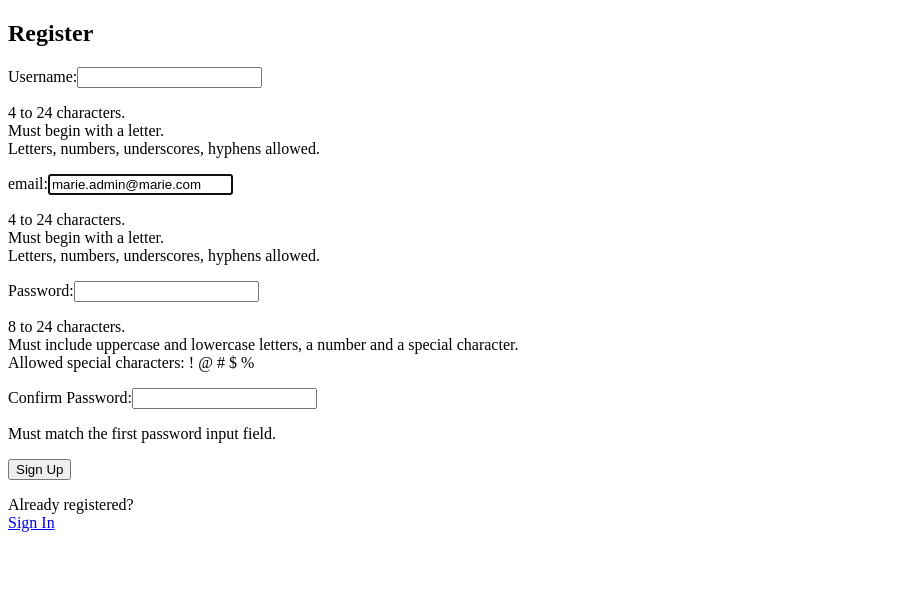
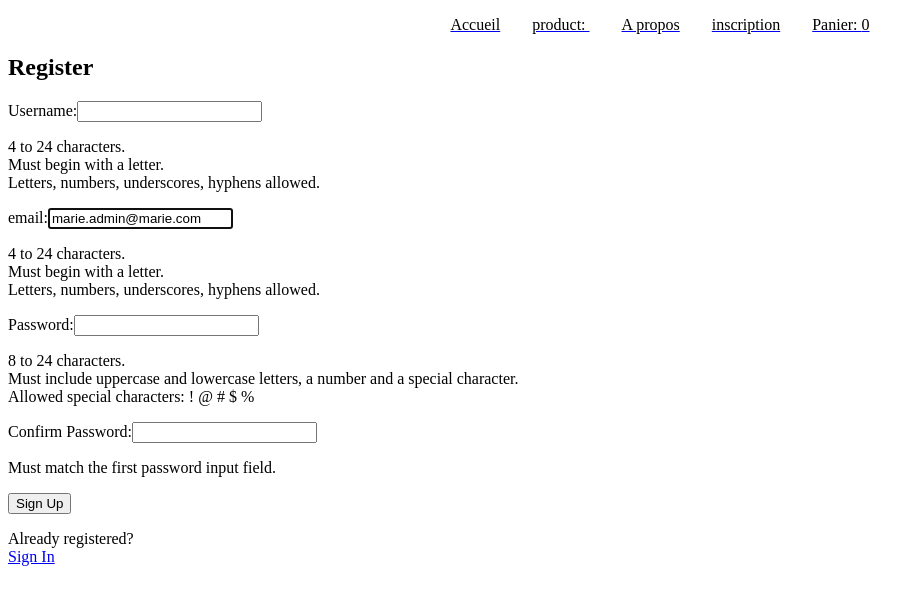
Before and after one commit to marieesss/MDSProejct, a React (Create React App) app in the folder web-app/: page /inscription in a window 1280 px wide. Shown: the top 604 px of the page, without its empty margins (0-924 px from the left). Built offline with nearby package versions, Linux system fonts and the light colour scheme.

Commit message:
add menu

```diff
--- a/web-app/src/pages/Inscription.jsx
+++ b/web-app/src/pages/Inscription.jsx
@@ -1,6 +1,7 @@
 import { useRef, useState, useEffect } from "react";
 import { useNavigate } from "react-router-dom";
 import axios from "axios";
+import Menu from "../components/Menu";
 
 const USER_REGEX = /^[A-z][A-z0-9-_]{3,23}$/;
 const PWD_REGEX = /^(?=.*[a-z])(?=.*[A-Z])(?=.*[0-9])(?=.*[!@#$%]).{8,24}$/;
@@ -92,6 +93,7 @@ const Inscription = () => {
 
     return (
         <>
+            <Menu/>
             {success ? (
                 navigate("/login")
             ) : (
--- a/web-app/src/pages/Login.jsx
+++ b/web-app/src/pages/Login.jsx
@@ -1,5 +1,6 @@
 import React, { useState } from 'react'
 import { useDispatch, useSelector } from 'react-redux';
+import Menu from '../components/Menu';
 import { login } from '../redux/apiCalls';
 
 const Login = () => {
@@ -15,6 +16,7 @@ const Login = () => {
   return (
 
     <div>
+      <Menu/>
       <form>
         <input name="username" type="text" placeholder="email" onChange={(e)=> setEmail(e.target.value)}/>
         <input name="password" type="password" placeholder="Password"onChange={(e)=> setPassword(e.target.value)}/>
```
